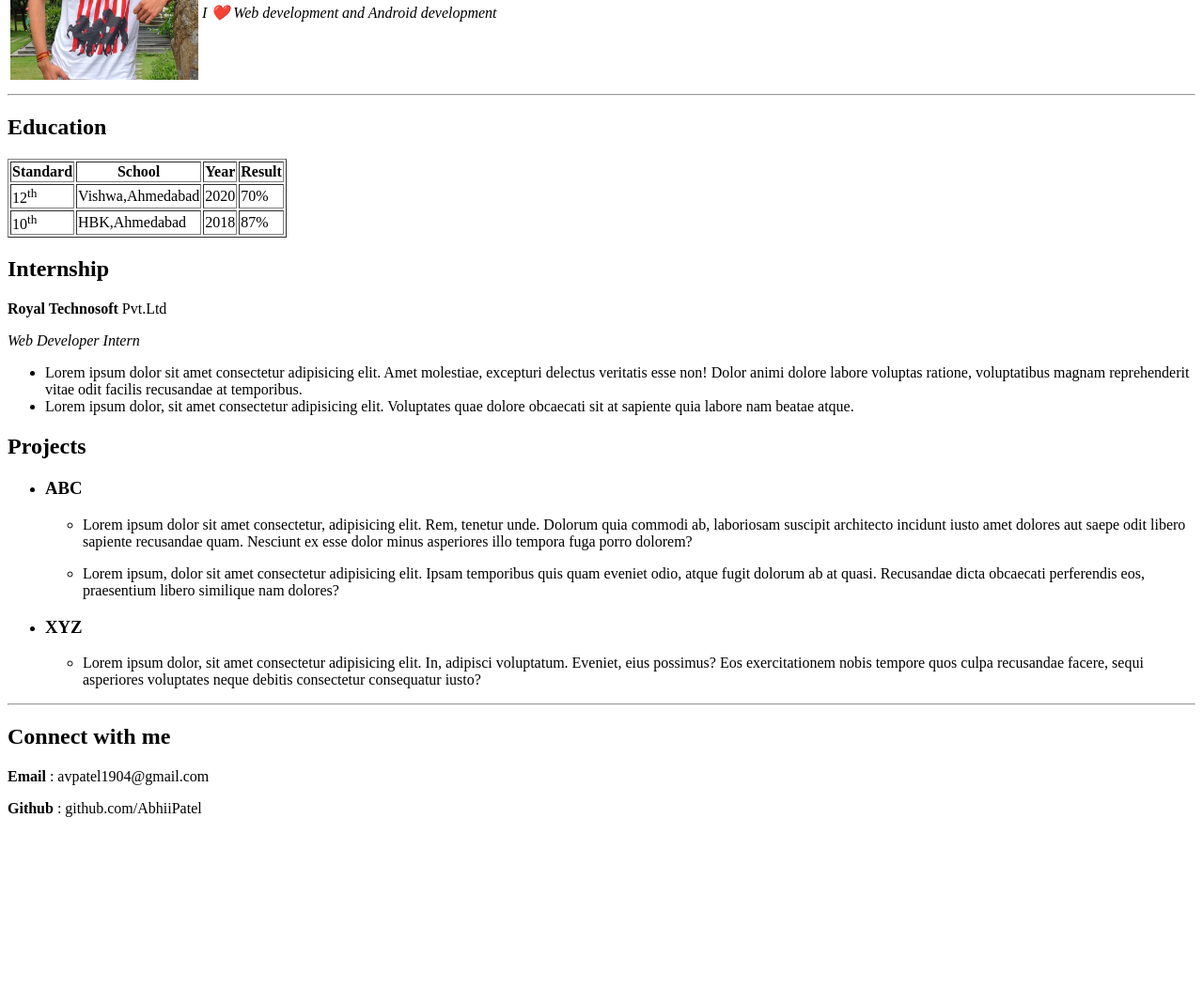
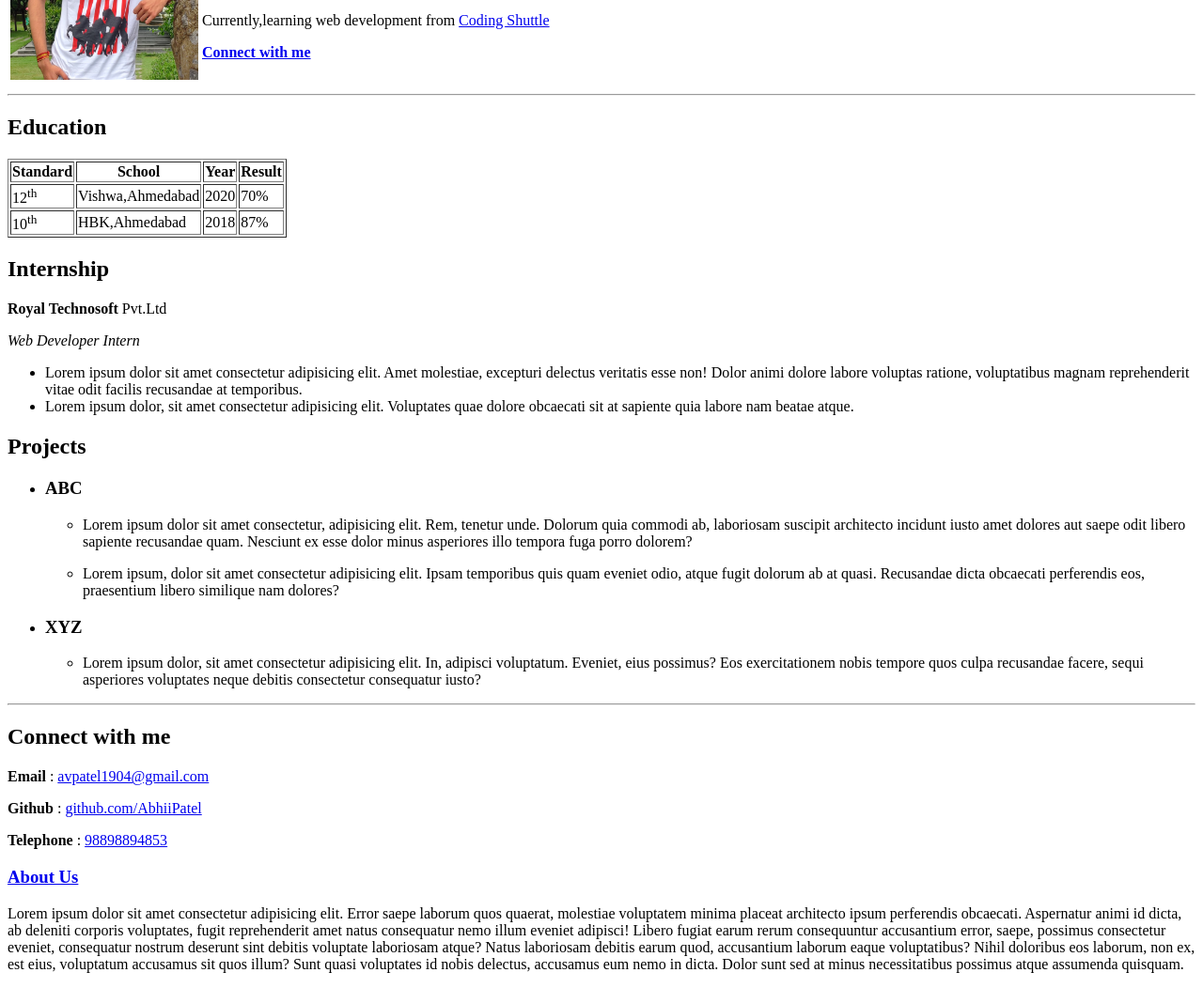
Before and after one commit to AbhiiPatel/Anuj-Bhaiya-Coding-Shuttle, a plain HTML site: page resume.html in a window 1280 px wide. Shown: the part 176-1228 px from the top of the page at 94% size. Before the commit the page ends 1062 px from the top, so only its background shows below. Drawn offline with Linux system fonts and the light colour scheme.

Commit message:
resume with update version

```diff
--- a/resume.html
+++ b/resume.html
@@ -8,6 +8,8 @@
 </head>
 <body>
 
+    <!-- <a href="https://www.google.com" target="_blank">Go to google</a> -->
+
     <table>
         <tr>
             <td>
@@ -17,6 +19,8 @@
                 <h1>Abhi Vishnubhai Patel</h1>
                 <p><strong>3<sup>rd</sup></strong> Year Computer Engineer Student</p>
                 <p><em> I ❤️ Web development and Android development</em></p>
+                <p>Currently,learning web development from <a href="https://www.codingshuttle.com/" target="_blank">Coding Shuttle</a></p>
+                <a href="#contact"><strong>Connect with me</strong></a>
             </td>
         </tr>
     </table>
@@ -88,10 +92,14 @@
 
     <!-- Main section ends -->
 
-    <h2>Connect with me</h2>
+    <h2 id="contact">Connect with me</h2>
 
-    <p><strong>Email</strong> : avpatel1904@gmail.com</p>
-    <p><strong>Github</strong> : github.com/AbhiiPatel </p>
+    <p><strong>Email</strong> : <a href="mailto:avpatel1904@gmail.com" target="_blank">avpatel1904@gmail.com</a></p>
+    <p><strong>Github</strong> : <a href="https://github.com/AbhiiPatel/Anuj-Bhaiya-Coding-Shuttle" target="_blank">github.com/AbhiiPatel</a></p>
+    <p><strong> Telephone</strong> : <a href="tel:+919889889453"> 98898894853</a></p>
 
+    <h3><a href="aboutus.html" target="_blank">About Us</a></h3>
+
+    <p>Lorem ipsum dolor sit amet consectetur adipisicing elit. Error saepe laborum quos quaerat, molestiae voluptatem minima placeat architecto ipsum perferendis obcaecati. Aspernatur animi id dicta, ab deleniti corporis voluptates, fugit reprehenderit amet natus consequatur nemo illum eveniet adipisci! Libero fugiat earum rerum consequuntur accusantium error, saepe, possimus consectetur eveniet, consequatur nostrum deserunt sint debitis voluptate laboriosam atque? Natus laboriosam debitis earum quod, accusantium laborum eaque voluptatibus? Nihil doloribus eos laborum, non ex, est eius, voluptatum accusamus sit quos illum? Sunt quasi voluptates id nobis delectus, accusamus eum nemo in dicta. Dolor sunt sed at minus necessitatibus possimus atque assumenda quisquam.</p>
 </body>
 </html>
```
